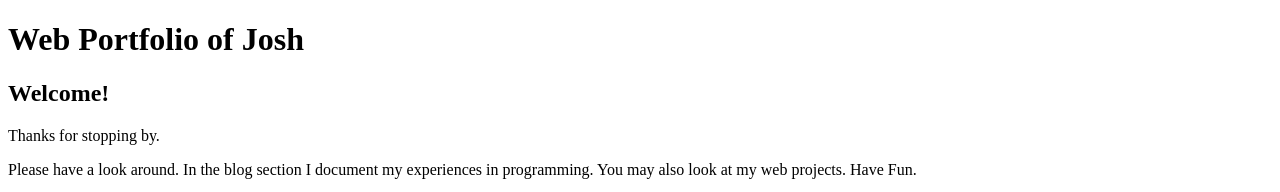
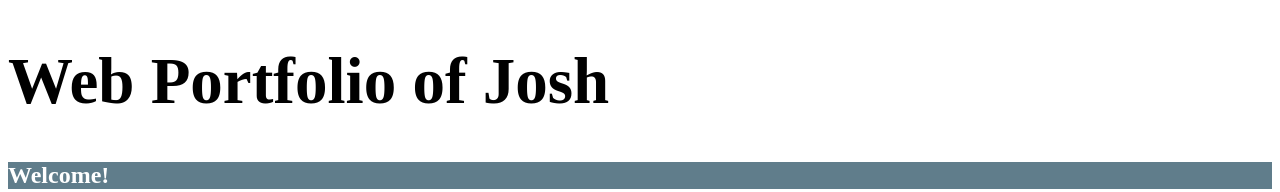
Before and after one commit to joshwill221/Portfolio_Old, a plain HTML site: page index.html in a window 1280 px wide. Shown: the top 192 px of the page. Drawn offline with Linux system fonts and the light colour scheme; grey boxes are pictures that could not be loaded.

Commit message:
PART 3: Added CSS and updated 'title' in index.html

```diff
--- a/index.html
+++ b/index.html
@@ -2,10 +2,11 @@
 <html>
   <head>
     <meta charset="utf-8" />
+    <link rel="stylesheet" href="main.css">
     <title>Web Portfolio of Josh</title>
   </head>
   <body>
-    <h1>Web Portfolio of Josh</h1>
+    <h1 class="title">Web Portfolio of Josh</h1>
 
     <h2>Welcome!</h2>
 
--- /dev/null
+++ b/main.css
@@ -0,0 +1,8 @@
+.title {
+  font-size: 65px;
+}
+
+h2 {
+  background-color: #607d8b;
+  color: #ffffff;
+}
```
